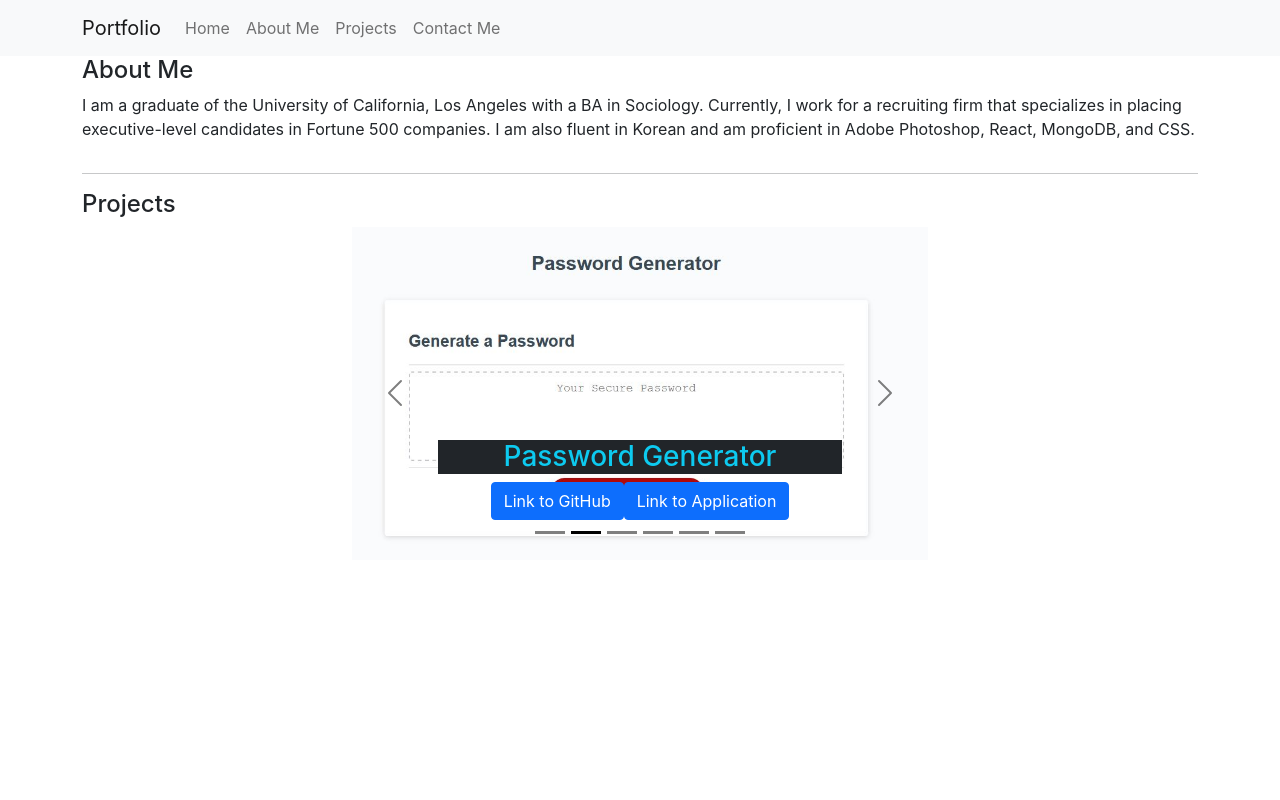
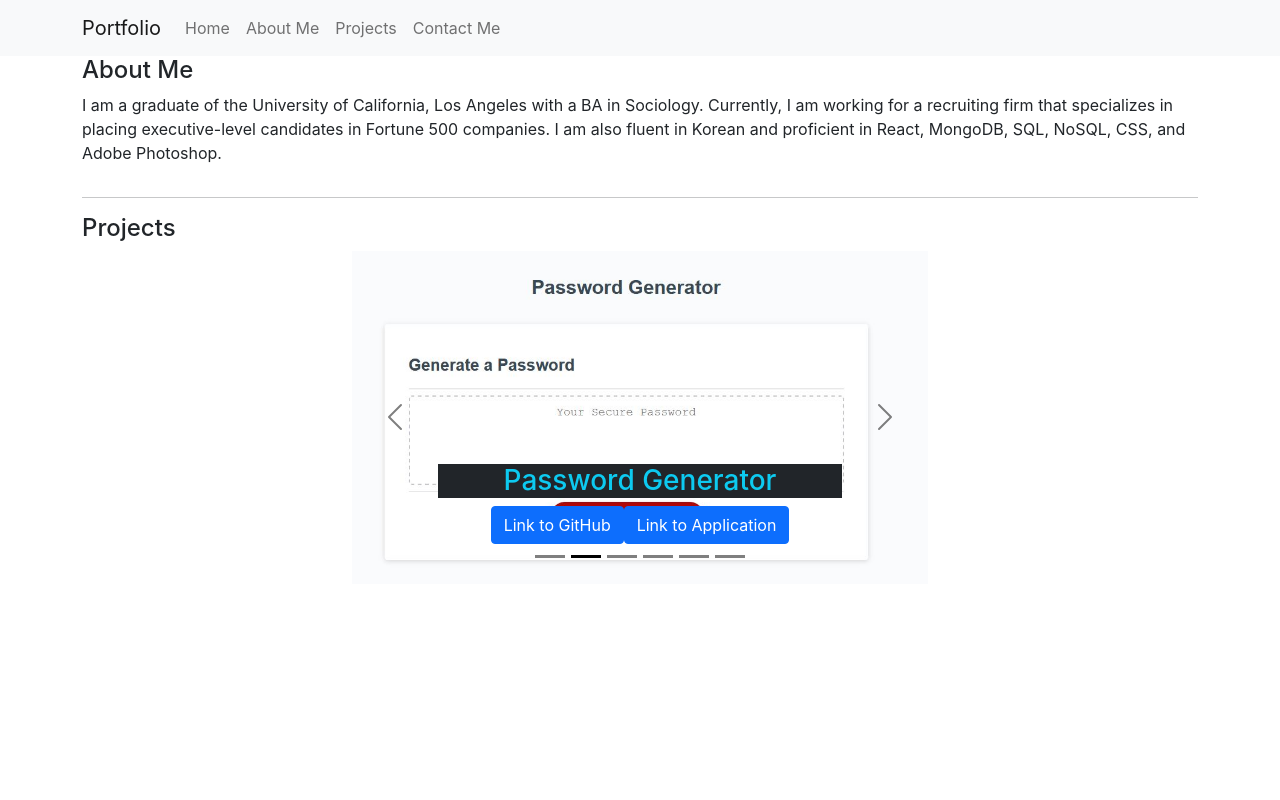
Before and after one commit to chrischo94/reactPortfolioFinal, a React (Create React App) app: page / in a window 1280 px wide. Shown: the top 800 px of the page. Built offline with nearby package versions, Linux system fonts and the light colour scheme.

Commit message:
photo of me

```diff
--- a/src/pages/Home.jsx
+++ b/src/pages/Home.jsx
@@ -10,10 +10,11 @@ return (
   <div>
     <Header />
     <Container>
+
       <Row>
         <h4 id="about-me">About Me</h4>
-        <p>I am a graduate of the University of California, Los Angeles with a BA in Sociology. Currently, I work for a recruiting firm that specializes in placing executive-level candidates in Fortune 500 companies.
-        I am also fluent in Korean and am proficient in Adobe Photoshop, React, MongoDB, and CSS.</p>
+        <p>I am a graduate of the University of California, Los Angeles with a BA in Sociology. Currently, I am working for a recruiting firm that specializes in placing executive-level candidates in Fortune 500 companies.
+        I am also fluent in Korean and proficient in React, MongoDB, SQL, NoSQL, CSS, and Adobe Photoshop.</p>
       </Row>
       <hr></hr>
       <Row>
```
Also changed, not shown: src/components/Card/index.js (added, +9 -0 lines), public/me.JPG (added).
